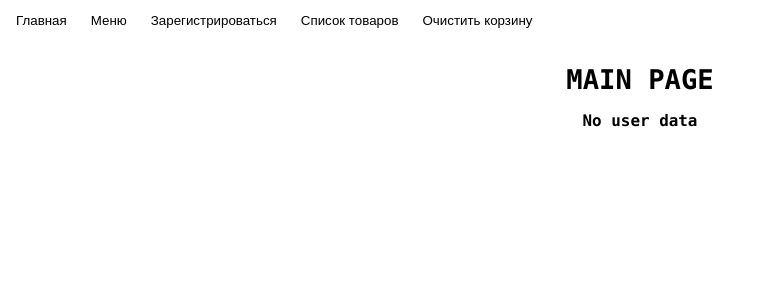
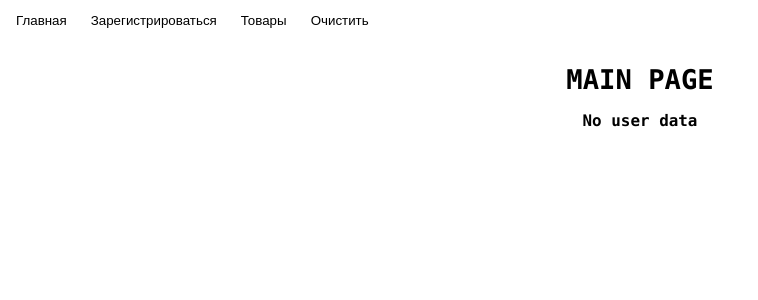
Before and after one commit to Stonek79/tg-front-shop, a Next.js app: page / in a window 1280 px wide. Shown: the top 300 px of the page, without its empty margins (0-758 px from the left). Built offline with nearby package versions, Linux system fonts and the light colour scheme.

Commit message:
add some fix

```diff
--- a/src/app/container.module.css
+++ b/src/app/container.module.css
@@ -12,4 +12,5 @@
     padding: 8px;
     display: flex;
     justify-content: center;
+    max-width: 97vw;
 }
--- a/src/components/Header/Header.tsx
+++ b/src/components/Header/Header.tsx
@@ -8,24 +8,24 @@ import { useAddProduct } from "@/lib/hooks/useAddProduct";
 
 export const Header = () => {
     const router = useRouter()
-    const {tg} = useTgApp()
+    // const {tg} = useTgApp()
     const {clearCart} = useAddProduct();
 
-    const onToggle = () => {
-        if (tg.MainButton.isVisible) {
-            tg.MainButton.hide()
-        } else {
-            tg.MainButton.show()
-        }
-    }
+    // const onToggle = () => {
+    //     if (tg.MainButton.isVisible) {
+    //         tg.MainButton.hide()
+    //     } else {
+    //         tg.MainButton.show()
+    //     }
+    // }
 
     return (
         <nav className={styles.header}>
             <Button onClick={() => router.push('/')}>Главная</Button>
-            <Button className={styles.button} onClick={onToggle}>Меню</Button>
+            {/*<Button className={styles.button} onClick={onToggle}>Меню</Button>*/}
             <Button onClick={() => router.push('/form')}>Зарегистрироваться</Button>
-            <Button onClick={() => router.push('/products')}>Список товаров</Button>
-            <Button onClick={clearCart}>Очистить корзину</Button>
+            <Button onClick={() => router.push('/products')}>Товары</Button>
+            <Button onClick={clearCart}>Очистить</Button>
         </nav>
     );
 };
--- a/src/components/ProductItem/ProductItem.module.css
+++ b/src/components/ProductItem/ProductItem.module.css
@@ -10,6 +10,7 @@
 
 .productItem {
     display: flex;
+    width: 100vw;
     max-width: 500px;
     flex-direction: column;
     border: 1px solid var(--tg-theme-button-color);
```
Also changed, not shown: src/components/ProductsList/ProductsList.tsx (+7 -2 lines).
